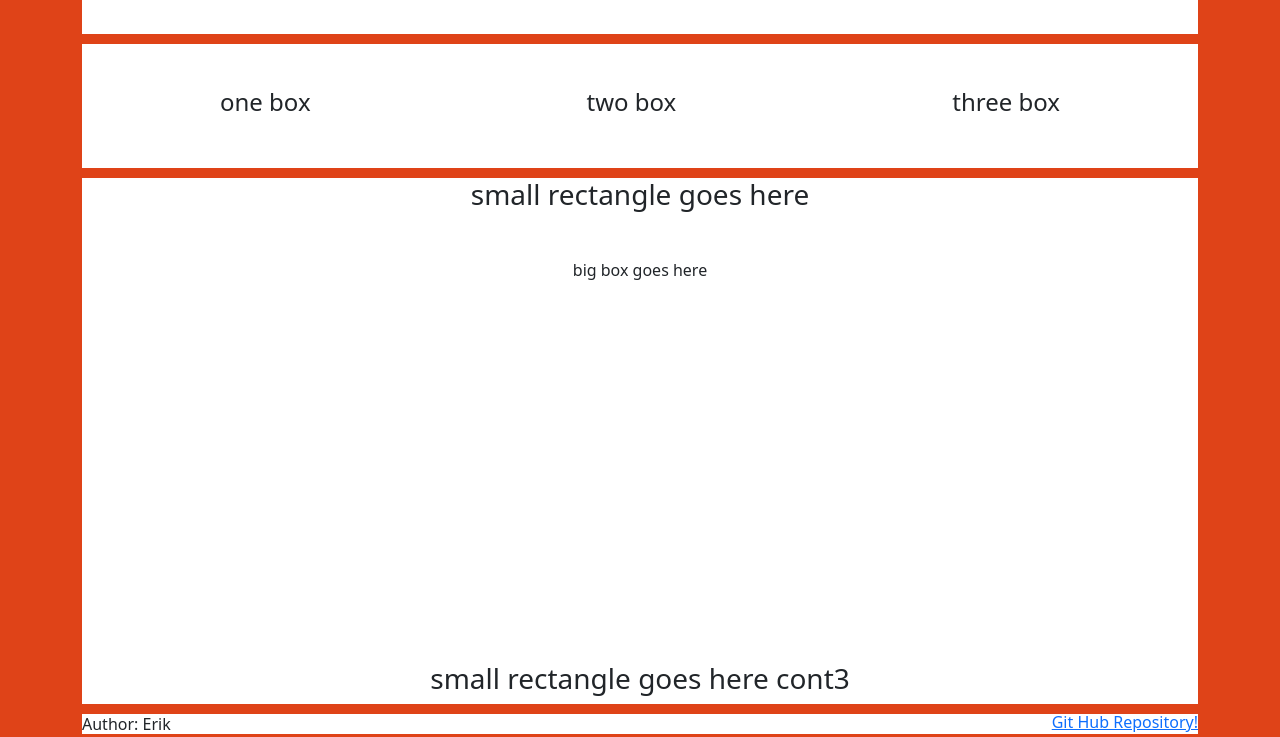
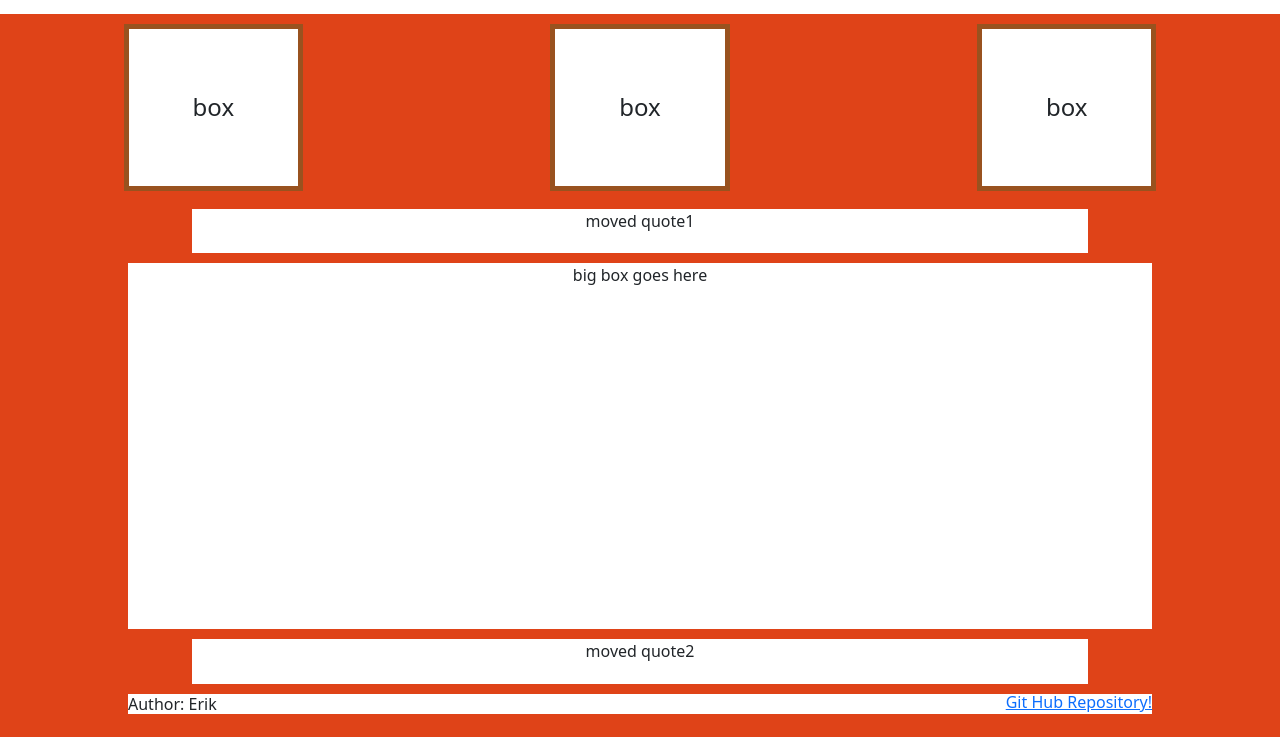
Before and after one commit to 0110010101100001/static-site-project, a website: page index.html in a window 1280 px wide. Shown: the part 86-823 px from the top of the page. Drawn offline with nearby package versions, Linux system fonts and the light colour scheme.

Commit message:
nav touches top and sides of browser, box modals space slightly over main content, both quotes their own sections, update grid template to accomodate quotes, main content and footer align and are bigger than quotes but narrower than box modals

```diff
--- a/index.html
+++ b/index.html
@@ -10,20 +10,20 @@
     <title>CS50 Project Home</title>
 </header>
 <body>
-    <div class="container">
-        <div class="bodySection text-center">
+    <div class="containerBody">
+        <div id="containerNav" class="bodySection text-center">
             <h2>nav</h2>
         </div>
-        <div class="bodySection text-center containerModals">
-            <h4 id="modalone">one box</h4>
-            <h4 id="modaltwo">two box</h4>
-            <h4 id="modalthree">three box</h4>
+        <div id="containerModals" class="bodySection text-center">
+            <h4 id="modalone" class="boxes">box</h4>
+            <h4 id="modaltwo" class="boxes">box</h4>
+            <h4 id="modalthree" class="boxes">box</h4>
         </div>
-        <div class="bodySection text-center containerMain">
-            <h3>small rectangle goes here</h3>
+        <div class="bodySection text-center quotes">moved quote1</div>
+        <div id="containerMain" class="bodySection text-center">
             <p class="pageMain">big box goes here</p>
-            <h3>small rectangle goes here cont3</h3>
         </div>
+        <div class="bodySection text-center quotes">moved quote2</div>
         <footer class="bodySection">
             <h6>Author: Erik</h6>
             <a href="https://github.com/0110010101100001/static-site-project">Git Hub Repository!</a>
--- a/static/scss/layout.scss
+++ b/static/scss/layout.scss
@@ -3,29 +3,48 @@ $brown: #99521F;
 $red: #DF4318;
 $white: white;
 
-.container {
-    margin-top: 20px;
-    margin-bottom: 3px;
-    width: 100%;
-    height: 100vh;
-    display: grid;
-    grid-template: 100px 1fr 4fr 30px / 100%;
+
+#containerNav {
+    margin: 0;
 }
 
-.containerModals {
+#containerModals {
+    background-color: $red;
     display: flex;
     justify-content: space-around;
     align-items: center;
+
+    .boxes {
+        padding: 5%;
+        background-color: $white;
+        border-style: solid;
+        border-width: 5px;
+        border-color: $brown;
+    }
 }
 
-.containerMain {
+#containerMain {
     display: flex;
     flex-direction: column;
     justify-content: space-between;
+    margin-left: 10%;
+    margin-right: 10%;
 
     .pageMain {
         height: 350px;
     }
+}
+
+.quotes {
+    margin-left: 15%;
+    margin-right: 15%;
+}
+
+.containerBody {
+    margin-bottom: 3px;
+    height: 100vh;
+    display: grid;
+    grid-template: 100px 2fr 1fr 6fr 1fr 30px / 100%;
 }
 
 .bodySection {
@@ -43,6 +62,8 @@ footer {
     flex-direction: row;
     justify-content: space-between;
     align-items: end;
+    margin-left: 10%;
+    margin-right: 10%;
 
     h6 {
         margin: 0;
```
Also changed, not shown: static/css/layout.css.
